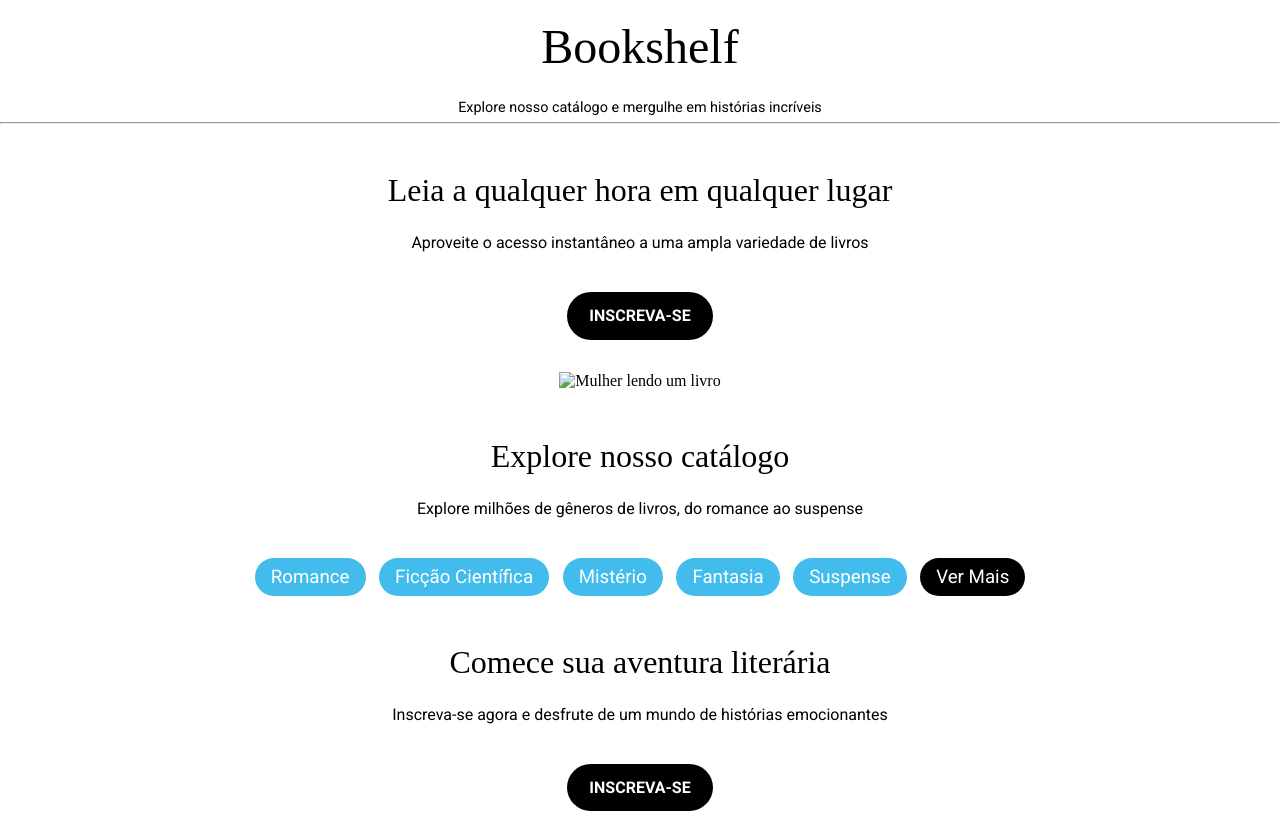
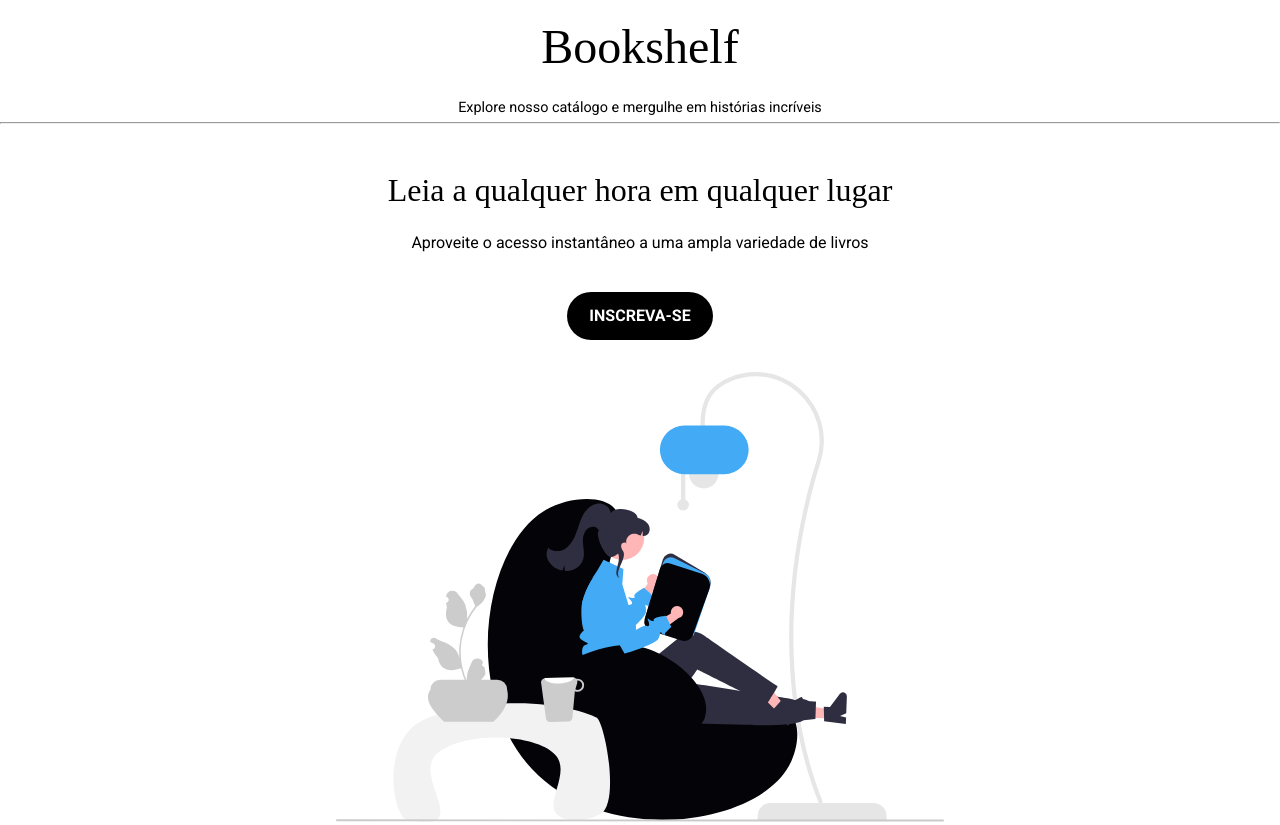
Before and after one commit to VictorHSCosta/usando-display-no-css, a plain HTML site: page index.html in a window 1280 px wide. Shown: the top 825 px of the page. Drawn offline with Linux system fonts and the light colour scheme; the site is published under a folder, as on GitHub Pages, so addresses that start at the root find nothing.

Commit message:
tentando arrumar o problema da imagem que nao carrega

```diff
--- a/index.html
+++ b/index.html
@@ -31,7 +31,7 @@
 
         <a href="#" class="subscribeButton">INSCREVA-SE</a>
         <br>
-        <img src="/photo.svg" alt="Mulher lendo um livro" class="image">
+        <img src="photo.svg" alt="Mulher lendo um livro" class="image">
       </section>
 
       <section>
```
